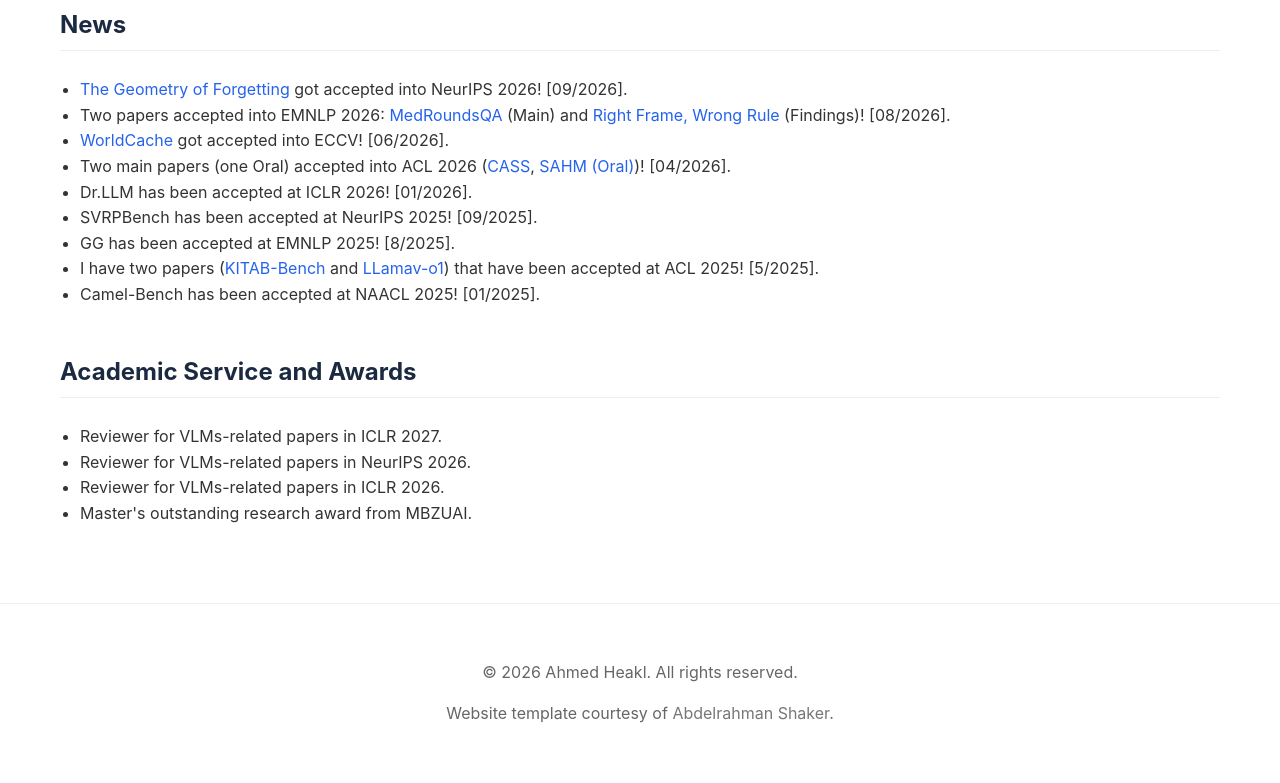
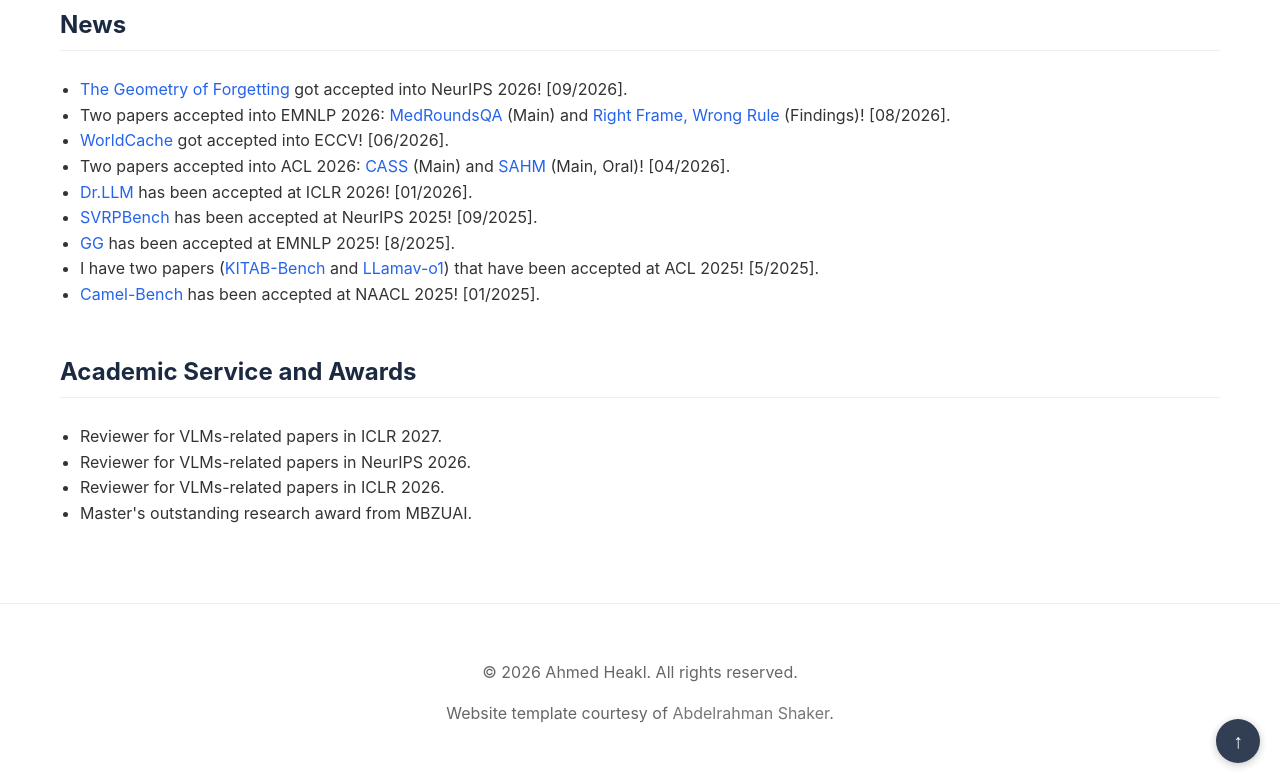
Before and after one commit to ahmedheakl/ahmedheakl.github.io, a Jekyll site: the page built from index.html, in a window 1280 px wide and 1400 px high, scrolled down 6605 px, cut to the strip 617-1400 px from the top of the window. Built offline with Jekyll 4.4.1, drawn with Linux system fonts in a browser that asks for light colours.

Commit message:
added news links and light interactivity
Co-Authored-By: Claude Opus 5.5 <noreply@anthropic.com>

```diff
--- a/_layouts/default.html
+++ b/_layouts/default.html
@@ -66,7 +66,8 @@
             white-space: nowrap;
         }
 
-        .nav-link:hover {
+        .nav-link:hover,
+        .nav-link.active {
             background-color: rgba(255, 255, 255, 0.2);
         }
 
--- a/index.html
+++ b/index.html
@@ -99,6 +99,88 @@ layout: default
         ul {
             padding-left: 20px;
         }
+    }
+
+    /* Interactivity: smooth section jumps, hover cards, figure zoom, back-to-top */
+    @media (prefers-reduced-motion: no-preference) {
+        html {
+            scroll-behavior: smooth;
+        }
+    }
+
+    @media (min-width: 769px) {
+        table[id] {
+            scroll-margin-top: 90px;
+        }
+    }
+
+    @media (hover: hover) {
+        #publications + table td {
+            transition: background-color 0.2s;
+        }
+
+        #publications + table tr:hover td {
+            background-color: #f5f7fb;
+        }
+
+        #publications + table tr:hover td:first-child {
+            border-radius: 10px 0 0 10px;
+        }
+
+        #publications + table tr:hover td:last-child {
+            border-radius: 0 10px 10px 0;
+        }
+    }
+
+    .one img {
+        cursor: zoom-in;
+    }
+
+    #lightbox {
+        position: fixed;
+        inset: 0;
+        z-index: 2000;
+        display: none;
+        align-items: center;
+        justify-content: center;
+        padding: 24px;
+        background: rgba(15, 23, 42, 0.85);
+        cursor: zoom-out;
+    }
+
+    #lightbox.open {
+        display: flex;
+    }
+
+    #lightbox img {
+        max-width: 100%;
+        max-height: 100%;
+        border-radius: 8px;
+        background: #fff;
+    }
+
+    #to-top {
+        position: fixed;
+        right: 20px;
+        bottom: 20px;
+        z-index: 1500;
+        width: 44px;
+        height: 44px;
+        border: 0;
+        border-radius: 50%;
+        background: #1b2a41;
+        color: #fff;
+        font-size: 20px;
+        cursor: pointer;
+        box-shadow: 0 2px 8px rgba(0, 0, 0, 0.25);
+        opacity: 0;
+        pointer-events: none;
+        transition: opacity 0.2s;
+    }
+
+    #to-top.show {
+        opacity: 0.9;
+        pointer-events: auto;
     }
 </style>
 
@@ -691,22 +773,22 @@ layout: default
                  <a href="https://arxiv.org/abs/2603.22286">WorldCache</a> got accepted into ECCV! [06/2026].
                 </li>
                 <li>
-                Two main papers (one Oral) accepted into ACL 2026 (<a href="https://arxiv.org/abs/2505.16968">CASS</a>, <a href="https://arxiv.org/abs/2604.19098">SAHM (Oral)</a>)! [04/2026].
+                Two papers accepted into ACL 2026: <a href="https://arxiv.org/abs/2505.16968">CASS</a> (Main) and <a href="https://arxiv.org/abs/2604.19098">SAHM</a> (Main, Oral)! [04/2026].
                 </li>
                 <li>
-                Dr.LLM has been accepted at ICLR 2026! [01/2026].
+                <a href="https://arxiv.org/abs/2510.12773">Dr.LLM</a> has been accepted at ICLR 2026! [01/2026].
                 </li>
                 <li>
-                SVRPBench has been accepted at NeurIPS 2025! [09/2025].
+                <a href="https://arxiv.org/abs/2505.21887">SVRPBench</a> has been accepted at NeurIPS 2025! [09/2025].
                 </li>
                 <li>
-                GG has been accepted at EMNLP 2025! [8/2025].
+                <a href="https://arxiv.org/abs/2506.14606">GG</a> has been accepted at EMNLP 2025! [8/2025].
                 </li>
                 <li>
-                 I have two papers (<a href="https://arxiv.org/html/2502.14949v1">KITAB-Bench</a> and <a href="https://arxiv.org/abs/2501.06186">LLamav-o1</a>) that have been accepted at ACL 2025! [5/2025].
+                 I have two papers (<a href="https://arxiv.org/abs/2502.14949">KITAB-Bench</a> and <a href="https://arxiv.org/abs/2501.06186">LLamav-o1</a>) that have been accepted at ACL 2025! [5/2025].
                 </li>
                 <li>
-                 Camel-Bench has been accepted at NAACL 2025! [01/2025].
+                 <a href="https://arxiv.org/abs/2410.18976">Camel-Bench</a> has been accepted at NAACL 2025! [01/2025].
                 </li>
             </ul>
         </tr>
@@ -747,3 +829,43 @@ layout: default
 
     </tbody>
 </table>
+
+<!-- Figure lightbox and back-to-top button -->
+<div id="lightbox" role="dialog" aria-modal="true" aria-label="Enlarged figure"><img alt=""></div>
+<button id="to-top" type="button" aria-label="Back to top">&uarr;</button>
+
+<script>
+  (function () {
+    // Click a paper figure to view it full size; click anywhere or press Escape to close.
+    var box = document.getElementById('lightbox');
+    var big = box.querySelector('img');
+    document.querySelectorAll('.one img').forEach(function (img) {
+      img.addEventListener('click', function () {
+        big.src = img.src;
+        big.alt = img.alt;
+        box.classList.add('open');
+      });
+    });
+    box.addEventListener('click', function () { box.classList.remove('open'); });
+    document.addEventListener('keydown', function (e) {
+      if (e.key === 'Escape') box.classList.remove('open');
+    });
+
+    // Highlight the nav link of the section in view, and show the back-to-top button once scrolled.
+    var toTop = document.getElementById('to-top');
+    var links = Array.prototype.slice.call(document.querySelectorAll('.nav-link[href^="#"]'));
+    function onScroll() {
+      var current = links[0];
+      links.forEach(function (a) {
+        var section = document.querySelector(a.getAttribute('href'));
+        if (section && section.getBoundingClientRect().top < window.innerHeight * 0.35) current = a;
+      });
+      if (window.innerHeight + window.scrollY >= document.documentElement.scrollHeight - 2) current = links[links.length - 1];
+      links.forEach(function (a) { a.classList.toggle('active', a === current); });
+      toTop.classList.toggle('show', window.scrollY > 600);
+    }
+    toTop.addEventListener('click', function () { window.scrollTo({ top: 0 }); });
+    window.addEventListener('scroll', onScroll, { passive: true });
+    onScroll();
+  })();
+</script>
```
